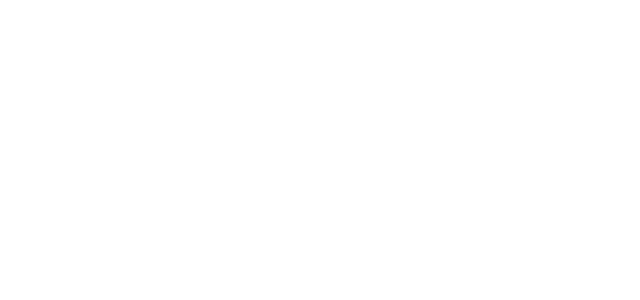
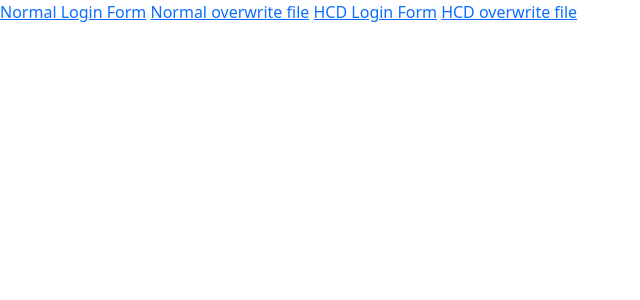
Before and after one commit to chipueatfast/se-400-hcd, a React (Create React App) app: page / in a window 1280 px wide. Shown: the top 300 px of the page, without its empty margins (0-640 px from the left). Built offline with nearby package versions, Linux system fonts and the light colour scheme.

Commit message:
add homepage

```diff
--- a/src/App.tsx
+++ b/src/App.tsx
@@ -15,6 +15,14 @@ function App() {
     <div className="App">
       <BrowserRouter>
         <Switch>
+          <Route exact path="/">
+            <div>
+              <a href="/normal/login">Normal Login Form</a>&nbsp;
+              <a href="/normal/overwrite-file">Normal overwrite file</a>&nbsp;
+              <a href="/hcd/login">HCD Login Form</a>&nbsp;
+              <a href="/hcd/overwrite-file">HCD  overwrite file</a>&nbsp;
+            </div>
+          </Route>
           <Route path="/normal/login">
             <NormalLoginFormPage />
           </Route>
```
